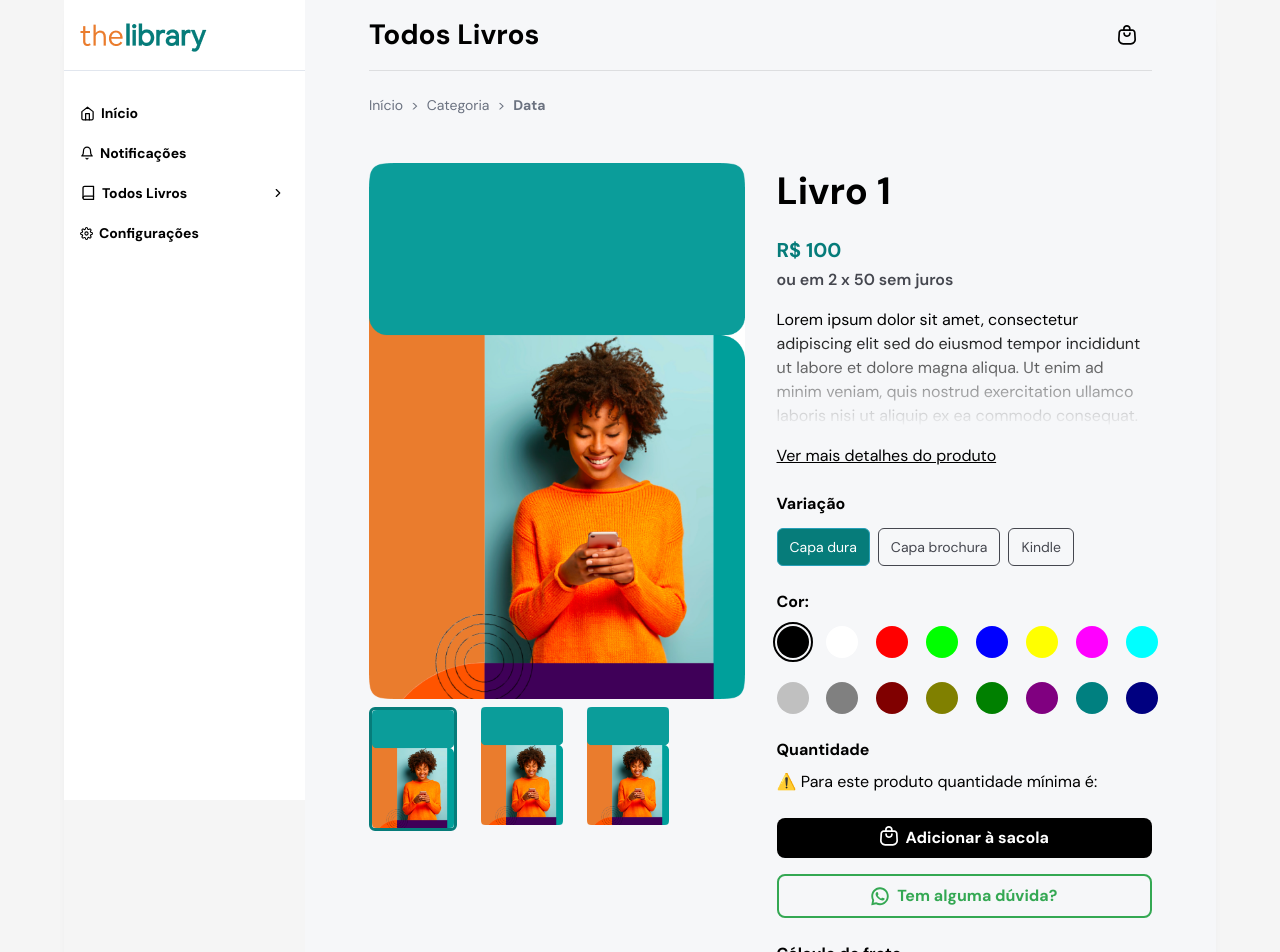
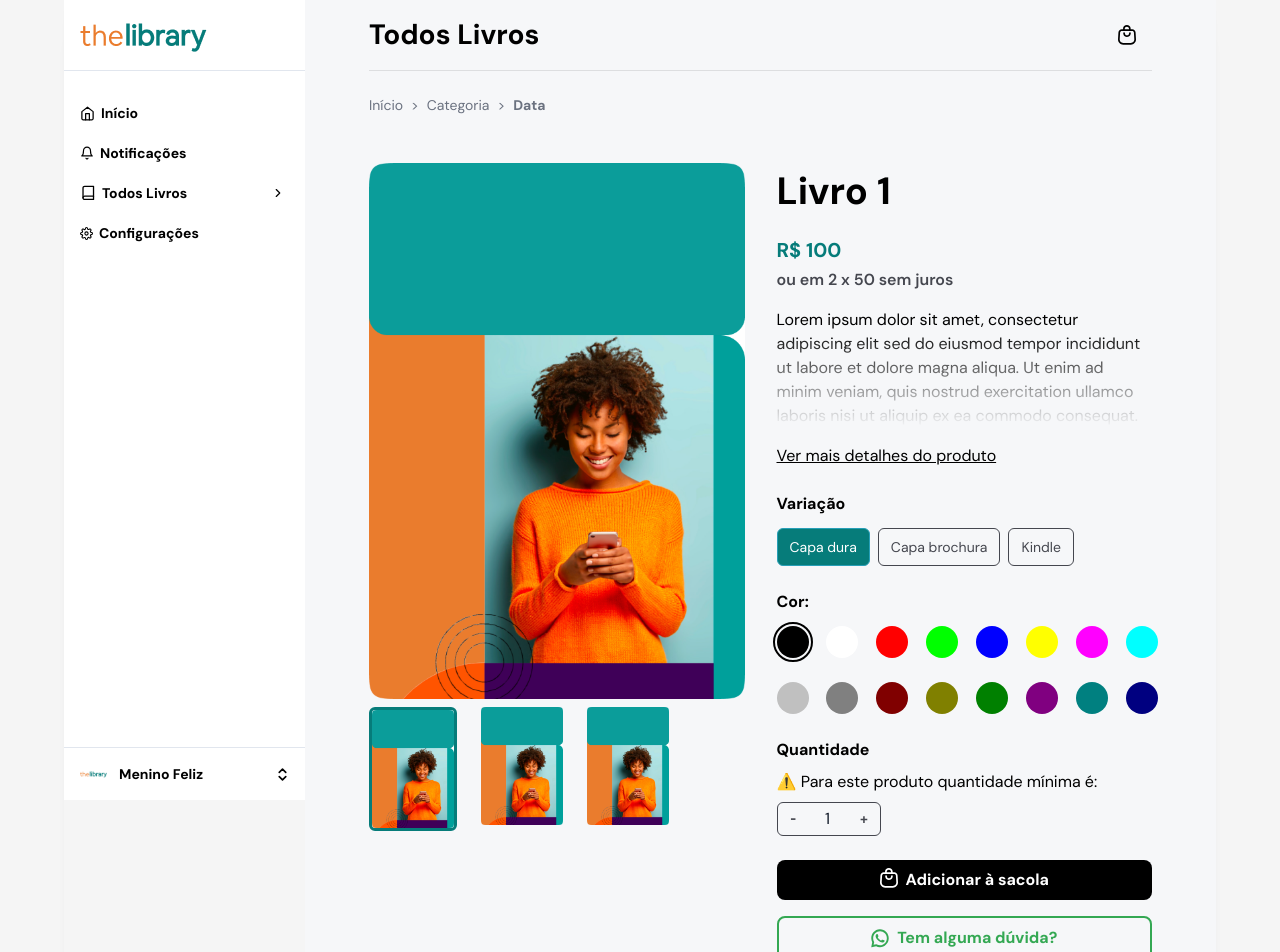
Before and after one commit to malubritoc/online_library, a Next.js app: page /produto/oi in a window 1280 px wide. Shown: the top 952 px of the page. Built offline with nearby package versions, Linux system fonts and the light colour scheme.

Commit message:
feat: create counter component

```diff
--- a/src/app/globals.css
+++ b/src/app/globals.css
@@ -23,3 +23,11 @@ body {
     text-wrap: balance;
   }
 }
+
+@layer base {
+  input[type="number"]::-webkit-inner-spin-button,
+  input[type="number"]::-webkit-outer-spin-button {
+    -webkit-appearance: none;
+    margin: 0;
+  }
+}
--- /dev/null
+++ b/src/assets/product/minus.tsx
@@ -0,0 +1,16 @@
+export function MinusIcon() {
+  return (
+    <svg
+      xmlns="http://www.w3.org/2000/svg"
+      width="6"
+      height="4"
+      viewBox="0 0 4 3"
+      fill="none"
+    >
+      <path
+        d="M0.45105 2.20045V0.963379H3.84694V2.20045H0.45105Z"
+        fill="#45474F"
+      />
+    </svg>
+  );
+}
--- /dev/null
+++ b/src/assets/product/plus.tsx
@@ -0,0 +1,16 @@
+export function PlusIcon() {
+  return (
+    <svg
+      xmlns="http://www.w3.org/2000/svg"
+      width="8"
+      height="9"
+      viewBox="0 0 6 7"
+      fill="none"
+    >
+      <path
+        d="M0.358154 4.1338V2.95737H2.34718V0.944092H3.55999V2.95737H5.54901V4.1338H3.55999V6.21985H2.34718V4.1338H0.358154Z"
+        fill="#45474F"
+      />
+    </svg>
+  );
+}
--- /dev/null
+++ b/src/assets/side-menu/arrows-profile.tsx
@@ -0,0 +1,26 @@
+export function ArrowsProfile() {
+  return (
+    <svg
+      xmlns="http://www.w3.org/2000/svg"
+      width="13"
+      height="13"
+      viewBox="0 0 13 13"
+      fill="none"
+    >
+      <path
+        d="M3.25 8.6665L6.5 11.9165L9.75 8.6665"
+        stroke="black"
+        stroke-width="1.625"
+        stroke-linecap="round"
+        stroke-linejoin="round"
+      />
+      <path
+        d="M9.75 4.3335L6.5 1.0835L3.25 4.3335"
+        stroke="black"
+        stroke-width="1.625"
+        stroke-linecap="round"
+        stroke-linejoin="round"
+      />
+    </svg>
+  );
+}
--- a/src/components/cart/list-products.tsx
+++ b/src/components/cart/list-products.tsx
@@ -10,8 +10,12 @@ export function ProductsListCart() {
 
   return (
     <div className="w-full max-h-[250px] flex flex-col gap-2 overflow-y-scroll px-2">
-      {products.map((product, i) => {
-        return <CartProduct />;
+      {products.map((product, idx) => {
+        return (
+          <div key={idx}>
+            <CartProduct />
+          </div>
+        );
       })}
     </div>
   );
--- a/src/components/cart/product-card.tsx
+++ b/src/components/cart/product-card.tsx
@@ -1,5 +1,6 @@
 import Image from "next/image";
 import img_teste from "@/assets/sign-in-page/img-sign-in.png";
+import { Counter } from "../product/counter";
 
 export function CartProduct() {
   return (
@@ -8,6 +9,7 @@ export function CartProduct() {
       <div className="flex flex-col gap-2 py-2">
         <h3 className="font-bold">Cem anos de solidão</h3>
         <p className="text-green-main font-bold">R$100,00</p>
+        <Counter />
       </div>
     </div>
   );
--- a/src/components/cart/summary.tsx
+++ b/src/components/cart/summary.tsx
@@ -7,9 +7,10 @@ export function CartSummary() {
 
   return (
     <div className="w-full flex flex-col gap-2 p-4 border border-[#E1E6EE] rounded-[10px]">
-      {info.map((item, index) => {
+      {info.map((item, idx) => {
         return (
           <div
+            key={idx}
             data-isTotal={item.title == "Total"}
             className="flex justify-between items-center"
           >
--- a/src/components/menu/menu.tsx
+++ b/src/components/menu/menu.tsx
@@ -8,6 +8,7 @@ import { ArrowIcon } from "@/assets/general-svg/arrow";
 import { useState } from "react";
 import { useRouter } from "next/navigation";
 import Link from "next/link";
+import { ArrowsProfile } from "@/assets/side-menu/arrows-profile";
 
 export function SideMenu() {
   const router = useRouter();
@@ -34,13 +35,27 @@ export function SideMenu() {
   console.log(allBooksIsOpen);
 
   return (
-    <div className="min-w-[241px]">
+    <div className="min-w-[241px] pb-4">
       <div className="fixed min-w-[241px] h-screen flex flex-col gap-6 bg-white">
         <Link href="/inicio">
           <div className="p-4 border-b-[1px] border-b-[#E1E6EE] cursor-pointer">
             <Image src={logo} alt="Logo TheLibrary" />
           </div>
         </Link>
+        <div className="w-full absolute bottom-0 flex justify-between items-center px-4 py-4 border-t-[1px] border-t-[#E1E6EE]">
+          <div className="flex items-center gap-3">
+            <Image
+              src={logo}
+              alt="Imagem de perfil"
+              width={27}
+              height={27}
+              objectFit="cover"
+              className="rounded-full"
+            />
+            <p className="text-sm font-bold">Menino Feliz</p>
+          </div>
+          <ArrowsProfile />
+        </div>
         <div className="flex flex-col gap-1 pr-4">
           <Link href={"/inicio"}>
             <div className="flex gap-[6px] items-center cursor-pointer px-4 py-2 rounded-[8px] hover:bg-gray-hover hover:text-yellow-main">
--- /dev/null
+++ b/src/components/product/counter.tsx
@@ -0,0 +1,30 @@
+import { MinusIcon } from "@/assets/product/minus";
+import { PlusIcon } from "@/assets/product/plus";
+import clsx from "clsx";
+import { useState } from "react";
+
+export function Counter() {
+  const [quantity, setQuantity] = useState(1);
+
+  return (
+    <div
+      className={clsx(
+        "w-fit flex items-center justify-between gap-3 h-fit px-3 py-1 ",
+        "border border-[#45474F] rounded-[6px] text-gray-900"
+      )}
+    >
+      <button onClick={() => setQuantity(quantity - 1)}>
+        <MinusIcon />
+      </button>
+      <input
+        value={quantity}
+        className="w-10 text-center bg-transparent"
+        min={1}
+        type="number"
+      />
+      <button onClick={() => setQuantity(quantity + 1)}>
+        <PlusIcon />
+      </button>
+    </div>
+  );
+}
--- a/src/components/product/quantity.tsx
+++ b/src/components/product/quantity.tsx
@@ -1,8 +1,11 @@
+import { Counter } from "./counter";
+
 export function ProductQuantity() {
   return (
     <div className="flex flex-col gap-2">
       <h3 className="font-bold">Quantidade </h3>
       <p>⚠️ Para este produto quantidade mínima é:</p>
+      <Counter />
     </div>
   );
 }
```
